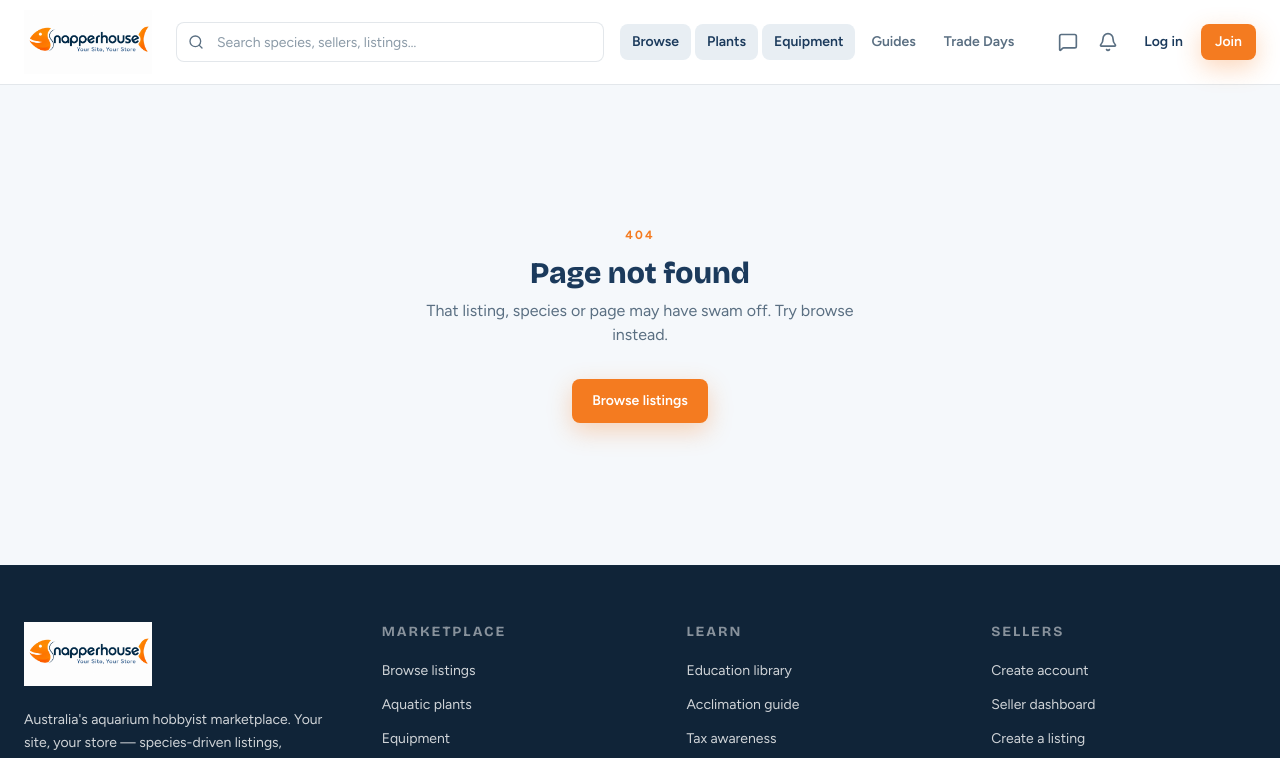
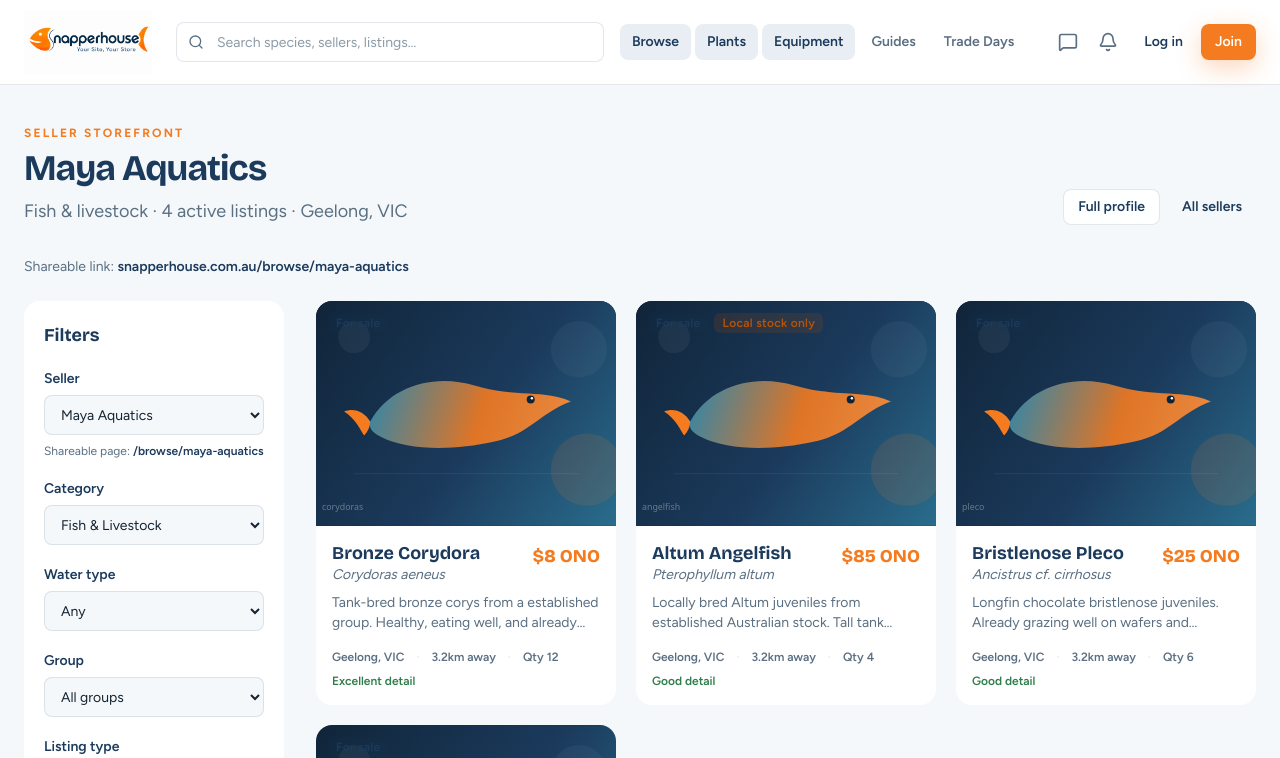
Before and after one commit to IndoorSC/Snapperhouse, a Next.js app: page /browse/maya-aquatics in a window 1280 px wide. Before the commit this address had no page. Shown: the top 758 px of the page. Built offline with nearby package versions, Linux system fonts and the light colour scheme.

Commit message:
Add seller filter and shareable /browse/{username} pages
Sellers can promote a dedicated browse URL (e.g. /browse/maya-aquatics).
The browse sidebar includes a seller dropdown that navigates there while
preserving other filters; underscores in slugs normalize to hyphens.

```diff
--- /dev/null
+++ b/src/app/browse/[seller]/page.tsx
@@ -0,0 +1,182 @@
+import { BrowseFilters } from "@/components/browse/BrowseFilters";
+import { ListingGrid } from "@/components/listings/ListingCard";
+import { ButtonLink, EmptyState, SectionHeading } from "@/components/ui/primitives";
+import { filterListings, sortListings } from "@/lib/data";
+import { equipmentListings, setupListings } from "@/lib/data/listings";
+import { getSeller, sellers } from "@/lib/data/sellers";
+import { formatPrice } from "@/lib/utils";
+import Image from "next/image";
+import Link from "next/link";
+import { notFound } from "next/navigation";
+import { Suspense } from "react";
+
+type Params = Promise<{ seller: string }>;
+type SearchParams = Promise<Record<string, string | string[] | undefined>>;
+
+function normalizeSellerSlug(value: string) {
+  return value.trim().toLowerCase().replace(/_/g, "-");
+}
+
+function resolveSeller(slug: string) {
+  const normalized = normalizeSellerSlug(slug);
+  return sellers.find(
+    (s) => normalizeSellerSlug(s.username) === normalized && s.isSeller,
+  );
+}
+
+export async function generateStaticParams() {
+  return sellers.filter((s) => s.isSeller).map((s) => ({ seller: s.username }));
+}
+
+export async function generateMetadata({ params }: { params: Params }) {
+  const { seller: slug } = await params;
+  const seller = resolveSeller(slug);
+  if (!seller) return { title: "Seller browse" };
+  return {
+    title: `${seller.displayName} listings`,
+    description: `Browse active aquarium listings from ${seller.displayName} on Snapperhouse — ${seller.suburb}, ${seller.state}.`,
+  };
+}
+
+export default async function BrowseSellerPage({
+  params,
+  searchParams,
+}: {
+  params: Params;
+  searchParams: SearchParams;
+}) {
+  const { seller: slug } = await params;
+  const seller = resolveSeller(slug);
+  if (!seller) notFound();
+
+  const sp = await searchParams;
+  const get = (k: string) => {
+    const v = sp[k];
+    return Array.isArray(v) ? v[0] : v;
+  };
+
+  const category = get("category") ?? "fish";
+  const sort = get("sort") ?? "nearest";
+
+  if (category === "equipment") {
+    const items = equipmentListings.filter((item) => item.sellerId === seller.id);
+    return (
+      <SellerBrowseShell seller={seller} category={category} count={items.length}>
+        <div className="grid gap-5 sm:grid-cols-2">
+          {items.map((item) => (
+            <div key={item.id} className="overflow-hidden rounded-2xl bg-white">
+              <div className="relative aspect-[16/10] bg-navy-deep">
+                <Image src={item.photos[0]!} alt={item.model ?? item.category} fill className="object-cover" />
+              </div>
+              <div className="p-4">
+                <h3 className="font-display text-lg font-bold text-navy">
+                  {item.brand} {item.model}
+                </h3>
+                <p className="mt-2 font-display text-lg font-extrabold text-orange">
+                  {formatPrice(item.price, item.priceNegotiable)}
+                </p>
+              </div>
+            </div>
+          ))}
+        </div>
+      </SellerBrowseShell>
+    );
+  }
+
+  if (category === "setups") {
+    const items = setupListings.filter((item) => item.sellerId === seller.id);
+    return (
+      <SellerBrowseShell seller={seller} category={category} count={items.length}>
+        <div className="grid gap-5">
+          {items.map((item) => (
+            <div key={item.id} className="rounded-2xl bg-white p-5">
+              <h3 className="font-display text-2xl font-bold text-navy">
+                {item.tankVolumeLitres}L complete setup
+              </h3>
+              <p className="mt-3 text-sm text-muted">{item.description}</p>
+              <p className="mt-4 font-display text-xl font-extrabold text-orange">
+                {formatPrice(item.price, item.priceNegotiable)}
+              </p>
+            </div>
+          ))}
+        </div>
+      </SellerBrowseShell>
+    );
+  }
+
+  const results = sortListings(
+    filterListings({
+      category,
+      group: get("group"),
+      waterType: get("waterType"),
+      listingType: get("listingType"),
+      state: get("state"),
+      seller: seller.username,
+    }),
+    sort,
+  );
+
+  return (
+    <SellerBrowseShell seller={seller} category={category} count={results.length}>
+      {results.length ? (
+        <ListingGrid listings={results} />
+      ) : (
+        <EmptyState
+          title={`No listings from ${seller.displayName}`}
+          description="This seller has no active stock matching the current filters."
+        />
+      )}
+    </SellerBrowseShell>
+  );
+}
+
+function SellerBrowseShell({
+  children,
+  seller,
+  category,
+  count,
+}: {
+  children: React.ReactNode;
+  seller: NonNullable<ReturnType<typeof resolveSeller>>;
+  category: string;
+  count: number;
+}) {
+  const titles: Record<string, string> = {
+    fish: "Fish & livestock",
+    plants: "Aquatic plants",
+    equipment: "Equipment",
+    setups: "Complete setups",
+  };
+
+  return (
+    <div className="mx-auto max-w-7xl px-4 py-10 md:px-6">
+      <SectionHeading
+        eyebrow="Seller storefront"
+        title={seller.displayName}
+        description={`${titles[category] ?? "Browse"} · ${count} active listing${count === 1 ? "" : "s"} · ${seller.suburb}, ${seller.state}`}
+        action={
+          <div className="flex flex-wrap gap-2">
+            <ButtonLink href={`/sellers/${seller.username}`} variant="secondary" size="sm">
+              Full profile
+            </ButtonLink>
+            <ButtonLink href="/browse" variant="ghost" size="sm">
+              All sellers
+            </ButtonLink>
+          </div>
+        }
+      />
+      <p className="mb-6 text-sm text-muted">
+        Shareable link:{" "}
+        <Link href={`/browse/${seller.username}`} className="font-semibold text-navy hover:text-orange">
+          snapperhouse.com.au/browse/{seller.username}
+        </Link>
+      </p>
+      <div className="grid gap-8 lg:grid-cols-[260px_1fr]">
+        <Suspense fallback={<div className="h-80 rounded-2xl bg-white" />}>
+          <BrowseFilters activeSeller={seller.username} />
+        </Suspense>
+        <div>{children}</div>
+      </div>
+    </div>
+  );
+}
--- a/src/app/browse/page.tsx
+++ b/src/app/browse/page.tsx
@@ -13,7 +13,8 @@ type SearchParams = Promise<Record<string, string | string[] | undefined>>;
 
 export const metadata = {
   title: "Browse",
-  description: "Browse active aquarium livestock, plants and equipment listings across Australia.",
+  description:
+    "Browse active aquarium livestock, plants and equipment listings across Australia. Filter by seller for shareable storefront pages.",
 };
 
 export default async function BrowsePage({ searchParams }: { searchParams: SearchParams }) {
@@ -142,8 +143,8 @@ function BrowseShell({
         title={titles[category] ?? "Browse"}
         description={
           count != null
-            ? `${count} active listing${count === 1 ? "" : "s"}`
-            : "Free equipment listings help exiting hobbyists — livestock uses credits."
+            ? `${count} active listing${count === 1 ? "" : "s"} · Filter by seller for a shareable page like /browse/maya-aquatics`
+            : "Filter by seller for a shareable storefront — livestock uses credits."
         }
       />
       <div className="grid gap-8 lg:grid-cols-[260px_1fr]">
--- a/src/app/sellers/[username]/page.tsx
+++ b/src/app/sellers/[username]/page.tsx
@@ -5,6 +5,7 @@ import { getListingsBySeller } from "@/lib/data/listings";
 import { getSeller, getSellerRatings, sellers } from "@/lib/data/sellers";
 import { formatMemberSince } from "@/lib/utils";
 import { Star } from "lucide-react";
+import Link from "next/link";
 import { notFound } from "next/navigation";
 
 type Params = Promise<{ username: string }>;
@@ -47,6 +48,15 @@ export default async function SellerProfilePage({ params }: { params: Params })
               {seller.suburb}, {seller.state} · Member since {formatMemberSince(seller.memberSince)}
             </p>
             {seller.bio ? <p className="mt-4 max-w-2xl text-ink/80">{seller.bio}</p> : null}
+            <p className="mt-4 text-sm text-muted">
+              Shareable browse page:{" "}
+              <Link
+                href={`/browse/${seller.username}`}
+                className="font-semibold text-navy hover:text-orange"
+              >
+                /browse/{seller.username}
+              </Link>
+            </p>
           </div>
           <div className="rounded-2xl bg-sand px-5 py-4 text-center">
             <div className="flex items-center justify-center gap-1 font-display text-3xl font-extrabold text-navy">
--- a/src/components/browse/BrowseFilters.tsx
+++ b/src/components/browse/BrowseFilters.tsx
@@ -1,19 +1,41 @@
 "use client";
 
 import { useRouter, useSearchParams } from "next/navigation";
+import { sellers } from "@/lib/data/sellers";
 import { taxonomyGroups } from "@/lib/data/taxonomy";
 
 const states = ["ACT", "NSW", "NT", "QLD", "SA", "TAS", "VIC", "WA"] as const;
 
-export function BrowseFilters() {
+type Props = {
+  activeSeller?: string;
+};
+
+export function BrowseFilters({ activeSeller }: Props = {}) {
   const router = useRouter();
   const params = useSearchParams();
+
+  const basePath = activeSeller ? `/browse/${activeSeller}` : "/browse";
+  const sellerOptions = sellers.filter((s) => s.isSeller);
+
+  function pushWithParams(next: URLSearchParams, path = basePath) {
+    const query = next.toString();
+    router.push(query ? `${path}?${query}` : path);
+  }
 
   function update(key: string, value: string) {
     const next = new URLSearchParams(params.toString());
     if (!value || value === "any") next.delete(key);
     else next.set(key, value);
-    router.push(`/browse?${next.toString()}`);
+    pushWithParams(next);
+  }
+
+  function onSellerChange(value: string) {
+    const next = new URLSearchParams(params.toString());
+    if (!value) {
+      pushWithParams(next, "/browse");
+      return;
+    }
+    pushWithParams(next, `/browse/${value}`);
   }
 
   const fishGroups = taxonomyGroups.filter((g) => g.section === "fish");
@@ -21,6 +43,29 @@ export function BrowseFilters() {
   return (
     <aside className="space-y-5 rounded-2xl bg-white p-5 lg:sticky lg:top-24">
       <h2 className="font-display text-lg font-bold text-navy">Filters</h2>
+
+      <label className="block text-sm">
+        <span className="mb-1.5 block font-semibold text-navy">Seller</span>
+        <select
+          className="h-10 w-full rounded-lg border border-[color:var(--line)] bg-foam px-3 focus-ring"
+          value={activeSeller ?? ""}
+          onChange={(e) => onSellerChange(e.target.value)}
+          aria-label="Filter by seller"
+        >
+          <option value="">All sellers</option>
+          {sellerOptions.map((seller) => (
+            <option key={seller.id} value={seller.username}>
+              {seller.displayName}
+            </option>
+          ))}
+        </select>
+        {activeSeller ? (
+          <p className="mt-2 text-xs text-muted">
+            Shareable page:{" "}
+            <span className="font-semibold text-navy">/browse/{activeSeller}</span>
+          </p>
+        ) : null}
+      </label>
 
       <label className="block text-sm">
         <span className="mb-1.5 block font-semibold text-navy">Category</span>
--- a/src/lib/data/index.ts
+++ b/src/lib/data/index.ts
@@ -59,6 +59,7 @@ export function filterListings(params: {
   listingType?: string;
   state?: string;
   category?: string;
+  seller?: string;
 }) {
   let results = params.q ? searchEnriched(params.q) : getEnrichedListings();
 
@@ -80,6 +81,12 @@ export function filterListings(params: {
   }
   if (params.state) {
     results = results.filter((l) => l.locationState === params.state);
+  }
+  if (params.seller) {
+    const slug = params.seller.toLowerCase().replace(/_/g, "-");
+    results = results.filter(
+      (l) => l.sellerUsername.toLowerCase().replace(/_/g, "-") === slug,
+    );
   }
   return results;
 }
```
